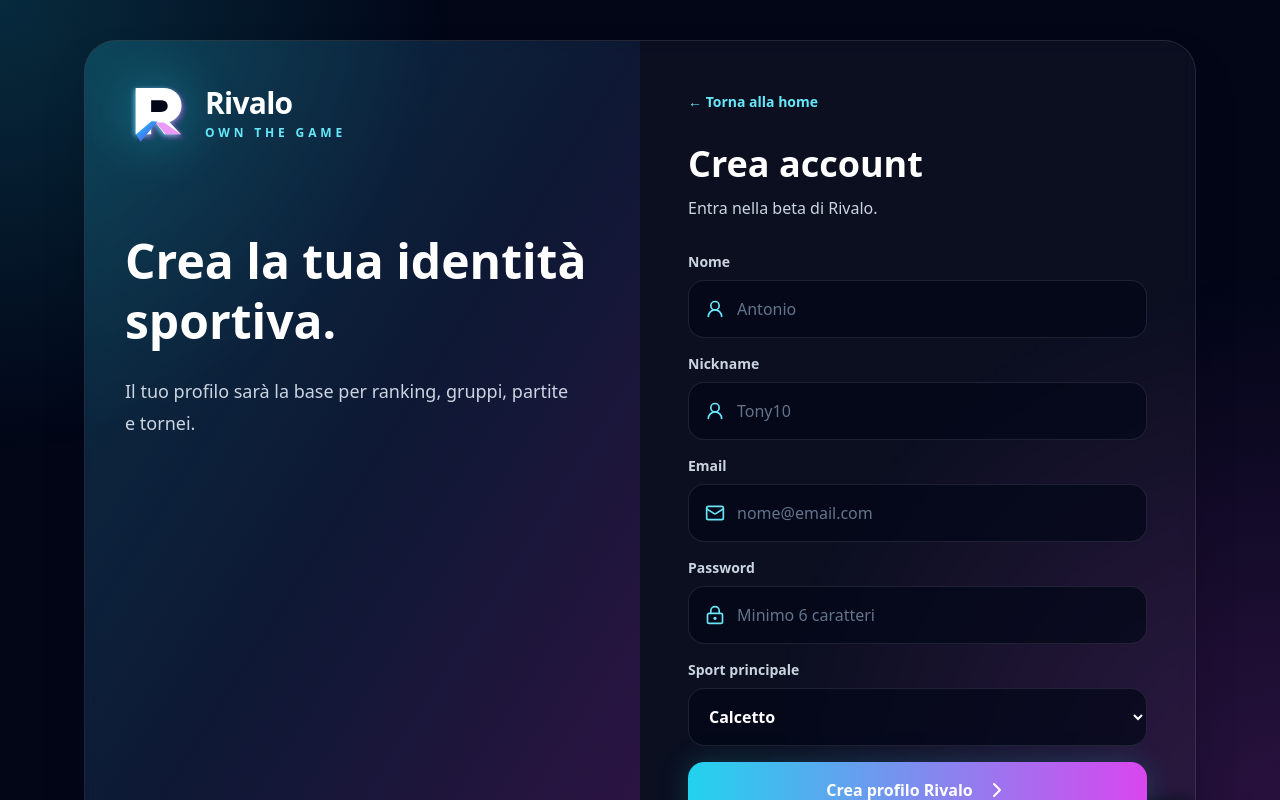
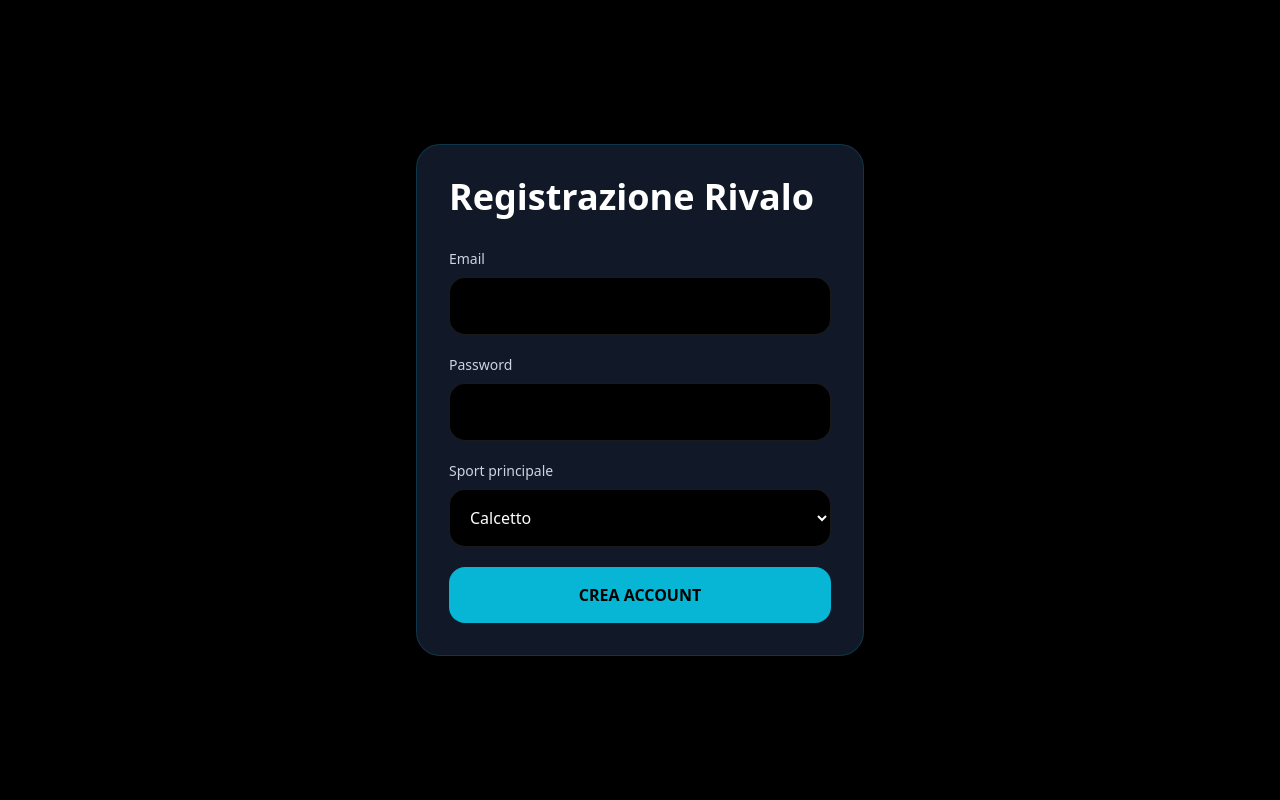
Before and after one commit to RivaloApp/rivalo-app, a Next.js app: page /signup in a window 1280 px wide. Shown: the top 800 px of the page. Built offline with nearby package versions, Linux system fonts and the light colour scheme.

Commit message:
Update page.tsx

```diff
--- a/app/signup/page.tsx
+++ b/app/signup/page.tsx
@@ -1,200 +1,109 @@
 "use client";
 
 import { useState } from "react";
-import Link from "next/link";
-import { createUserWithEmailAndPassword, updateProfile } from "firebase/auth";
-import { doc, serverTimestamp, setDoc } from "firebase/firestore";
-import { auth, db } from "../../lib/firebase";
-import { ChevronRight, LockKeyhole, Mail, UserRound } from "lucide-react";
+import { createUserWithEmailAndPassword } from "firebase/auth";
+import { auth } from "../../lib/firebase";
 
 export default function SignupPage() {
-  const [name, setName] = useState("");
-  const [nickname, setNickname] = useState("");
   const [email, setEmail] = useState("");
   const [password, setPassword] = useState("");
-  const [sport, setSport] = useState("calcetto");
+  const [sport, setSport] = useState("Calcetto");
   const [error, setError] = useState("");
-  const [loading, setLoading] = useState(false);
+  const [success, setSuccess] = useState("");
 
-  async function handleSignup(e: React.FormEvent) {
-    e.preventDefault();
+  async function handleSignup() {
     setError("");
-    setLoading(true);
+    setSuccess("");
 
     try {
-      const result = await createUserWithEmailAndPassword(auth, email, password);
-      await updateProfile(result.user, { displayName: name });
+      await createUserWithEmailAndPassword(
+        auth,
+        email,
+        password
+      );
 
-      await setDoc(doc(db, "users", result.user.uid), {
-        uid: result.user.uid,
-        name,
-        nickname,
-        email,
-        mainSport: sport,
-        role: "Player",
-        rivalScore: 50,
-        level: 1,
-        xp: 0,
-        wins: 0,
-        losses: 0,
-        mvp: 0,
-        createdAt: serverTimestamp(),
-      });
+      setSuccess("Account creato con successo!");
+    } catch (err: any) {
+      console.log(err);
 
-      window.location.href = "/dashboard";
-    } catch {
-      setError("Registrazione non riuscita. Controlla email e password.");
-    } finally {
-      setLoading(false);
+      setError(err.message);
     }
   }
 
   return (
-    <main className="min-h-screen bg-[#020617] text-white">
-      <div className="pointer-events-none fixed inset-0 bg-[radial-gradient(circle_at_top_left,rgba(34,211,238,.18),transparent_30%),radial-gradient(circle_at_bottom_right,rgba(217,70,239,.18),transparent_35%)]" />
+    <div className="min-h-screen bg-black text-white flex items-center justify-center p-6">
+      <div className="w-full max-w-md bg-[#111827] border border-cyan-500/20 rounded-3xl p-8">
+        <h1 className="text-4xl font-black mb-8">
+          Registrazione Rivalo
+        </h1>
 
-      <section className="relative z-10 mx-auto flex min-h-screen max-w-6xl items-center justify-center px-5 py-10">
-        <div className="grid w-full overflow-hidden rounded-[2rem] border border-white/10 bg-white/[.04] shadow-2xl backdrop-blur lg:grid-cols-2">
-          <div className="hidden bg-gradient-to-br from-cyan-500/20 via-blue-600/10 to-fuchsia-600/20 p-10 lg:block">
-            <Link href="/" className="inline-flex">
-              <RivaloLogo />
-            </Link>
+        <div className="space-y-5">
+          <div>
+            <label className="block mb-2 text-sm text-slate-300">
+              Email
+            </label>
 
-            <div className="mt-20">
-              <div className="text-5xl font-black leading-tight">
-                Crea la tua identità sportiva.
-              </div>
-              <p className="mt-6 max-w-md text-lg leading-8 text-slate-300">
-                Il tuo profilo sarà la base per ranking, gruppi, partite e tornei.
-              </p>
-            </div>
+            <input
+              type="email"
+              value={email}
+              onChange={(e) =>
+                setEmail(e.target.value)
+              }
+              className="w-full rounded-2xl bg-black border border-white/10 p-4"
+            />
           </div>
 
-          <div className="p-8 sm:p-12">
-            <Link href="/" className="mb-8 inline-block text-sm font-bold text-cyan-300">
-              ← Torna alla home
-            </Link>
+          <div>
+            <label className="block mb-2 text-sm text-slate-300">
+              Password
+            </label>
 
-            <h1 className="text-4xl font-black">Crea account</h1>
-            <p className="mt-3 text-slate-300">Entra nella beta di Rivalo.</p>
+            <input
+              type="password"
+              value={password}
+              onChange={(e) =>
+                setPassword(e.target.value)
+              }
+              className="w-full rounded-2xl bg-black border border-white/10 p-4"
+            />
+          </div>
 
-            <form onSubmit={handleSignup} className="mt-8 space-y-4">
-              <Input icon={<UserRound size={20} />} label="Nome" value={name} setValue={setName} placeholder="Antonio" />
-              <Input icon={<UserRound size={20} />} label="Nickname" value={nickname} setValue={setNickname} placeholder="Tony10" />
-              <Input icon={<Mail size={20} />} label="Email" value={email} setValue={setEmail} placeholder="nome@email.com" type="email" />
-              <Input icon={<LockKeyhole size={20} />} label="Password" value={password} setValue={setPassword} placeholder="Minimo 6 caratteri" type="password" />
+          <div>
+            <label className="block mb-2 text-sm text-slate-300">
+              Sport principale
+            </label>
 
-              <label className="block">
-                <span className="mb-2 block text-sm font-bold text-slate-300">Sport principale</span>
             <select
               value={sport}
-                  onChange={(e) => setSport(e.target.value)}
-                  className="w-full rounded-2xl border border-white/10 bg-[#020617]/70 px-4 py-4 font-bold outline-none"
+              onChange={(e) =>
+                setSport(e.target.value)
+              }
+              className="w-full rounded-2xl bg-black border border-white/10 p-4"
             >
-                  <option value="calcetto">Calcetto</option>
-                  <option value="padel">Padel</option>
-                  <option value="tennis">Tennis</option>
+              <option>Calcetto</option>
+              <option>Padel</option>
+              <option>Tennis</option>
             </select>
-              </label>
+          </div>
 
           {error && (
-                <div className="rounded-2xl border border-red-400/30 bg-red-500/10 px-4 py-3 text-sm font-bold text-red-200">
+            <div className="bg-red-500/20 border border-red-500 text-red-300 p-4 rounded-2xl text-sm">
               {error}
             </div>
           )}
 
+          {success && (
+            <div className="bg-green-500/20 border border-green-500 text-green-300 p-4 rounded-2xl text-sm">
+              {success}
+            </div>
+          )}
+
           <button
-                type="submit"
-                disabled={loading}
-                className="group flex w-full items-center justify-center gap-3 rounded-2xl bg-gradient-to-r from-cyan-400 to-fuchsia-500 px-6 py-4 font-black text-white shadow-[0_0_30px_rgba(34,211,238,.2)] disabled:opacity-60"
+            onClick={handleSignup}
+            className="w-full bg-cyan-500 hover:bg-cyan-400 text-black font-black rounded-2xl p-4 transition"
           >
-                {loading ? "Creazione..." : "Crea profilo Rivalo"}
-                <ChevronRight className="transition group-hover:translate-x-1" />
+            CREA ACCOUNT
           </button>
-            </form>
-
-            <p className="mt-7 text-center text-sm text-slate-400">
-              Hai già un account?{" "}
-              <Link href="/login" className="font-black text-cyan-300">
-                Accedi
-              </Link>
-            </p>
-          </div>
-        </div>
-      </section>
-    </main>
-  );
-}
-
-function Input({
-  icon,
-  label,
-  value,
-  setValue,
-  placeholder,
-  type = "text",
-}: {
-  icon: React.ReactNode;
-  label: string;
-  value: string;
-  setValue: (value: string) => void;
-  placeholder: string;
-  type?: string;
-}) {
-  return (
-    <label className="block">
-      <span className="mb-2 block text-sm font-bold text-slate-300">{label}</span>
-      <div className="flex items-center gap-3 rounded-2xl border border-white/10 bg-[#020617]/70 px-4 py-4">
-        <span className="text-cyan-300">{icon}</span>
-        <input
-          type={type}
-          required
-          value={value}
-          onChange={(e) => setValue(e.target.value)}
-          className="w-full bg-transparent outline-none placeholder:text-slate-500"
-          placeholder={placeholder}
-        />
-      </div>
-    </label>
-  );
-}
-
-function RivaloLogo() {
-  return (
-    <div className="flex items-center gap-4">
-      <div className="relative h-16 w-16 shrink-0">
-        <div className="absolute inset-0 rounded-2xl bg-cyan-400/25 blur-xl" />
-
-        <svg viewBox="0 0 120 120" className="relative h-full w-full" aria-label="Rivalo logo">
-          <defs>
-            <linearGradient id="signupLogoEdge" x1="0" y1="0" x2="1" y2="1">
-              <stop offset="0%" stopColor="#22d3ee" />
-              <stop offset="52%" stopColor="#3b82f6" />
-              <stop offset="100%" stopColor="#d946ef" />
-            </linearGradient>
-
-            <filter id="signupSoftGlow" x="-40%" y="-40%" width="180%" height="180%">
-              <feDropShadow dx="-3" dy="2" stdDeviation="4" floodColor="#22d3ee" floodOpacity=".65" />
-              <feDropShadow dx="4" dy="4" stdDeviation="5" floodColor="#d946ef" floodOpacity=".5" />
-            </filter>
-          </defs>
-
-          <path
-            d="M20 100 L20 13 H71 C93 13 106 27 106 46 C106 61 97 72 83 77 L105 100 H74 L56 76 H49 L49 100 Z"
-            fill="white"
-            filter="url(#signupSoftGlow)"
-          />
-
-          <path d="M49 36 H67 C75 36 80 40 80 47 C80 54 75 58 67 58 H49 Z" fill="#020617" />
-          <path d="M21 100 L49 76 H61 L29 114 Z" fill="url(#signupLogoEdge)" />
-          <path d="M73 78 L105 100 H76 L58 78 Z" fill="#d946ef" opacity=".55" />
-        </svg>
-      </div>
-
-      <div>
-        <div className="text-3xl font-black tracking-tight text-white">Rivalo</div>
-        <div className="mt-1 text-xs font-black tracking-[.32em] text-cyan-300">
-          OWN THE GAME
         </div>
       </div>
     </div>
```
Lines whose indentation alone changed are shown as unchanged.
